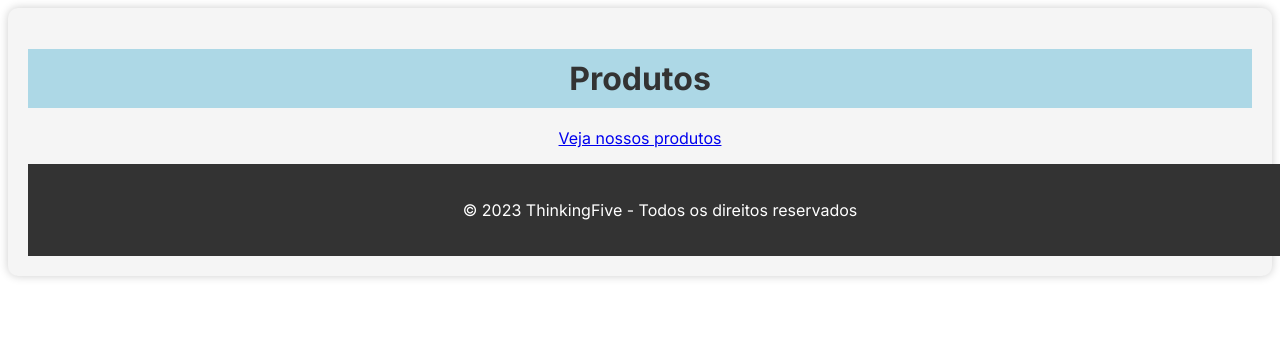
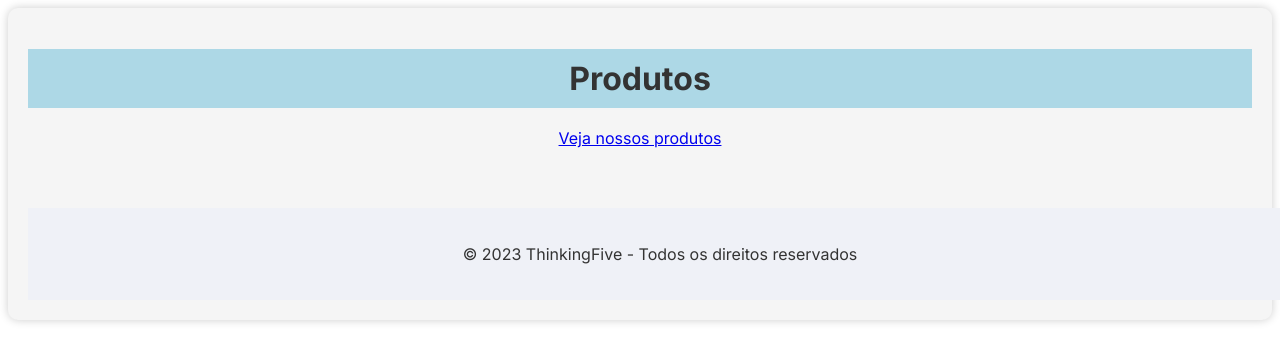
Before and after one commit to Emii2003/Atividade_Next.js, a Next.js app: page / in a window 1280 px wide. Shown: the top 362 px of the page. Built offline with nearby package versions, Linux system fonts and the light colour scheme.

Commit message:
ajuste - css footer

```diff
--- a/src/app/components/Footer/footer.module.css
+++ b/src/app/components/Footer/footer.module.css
@@ -1,10 +1,12 @@
 .footer {
+  margin-top: 60px;
   position: relative;
   bottom: 0;
   left: 0;
   width: 100%;
-  background-color: #333;
-  color: #fff;
+  background-color: #eff1f7;
+  color: #333;
   padding: 20px;
-  text-align: center;
+  text-align:  center;
+  border: 2px black;
 }
```
